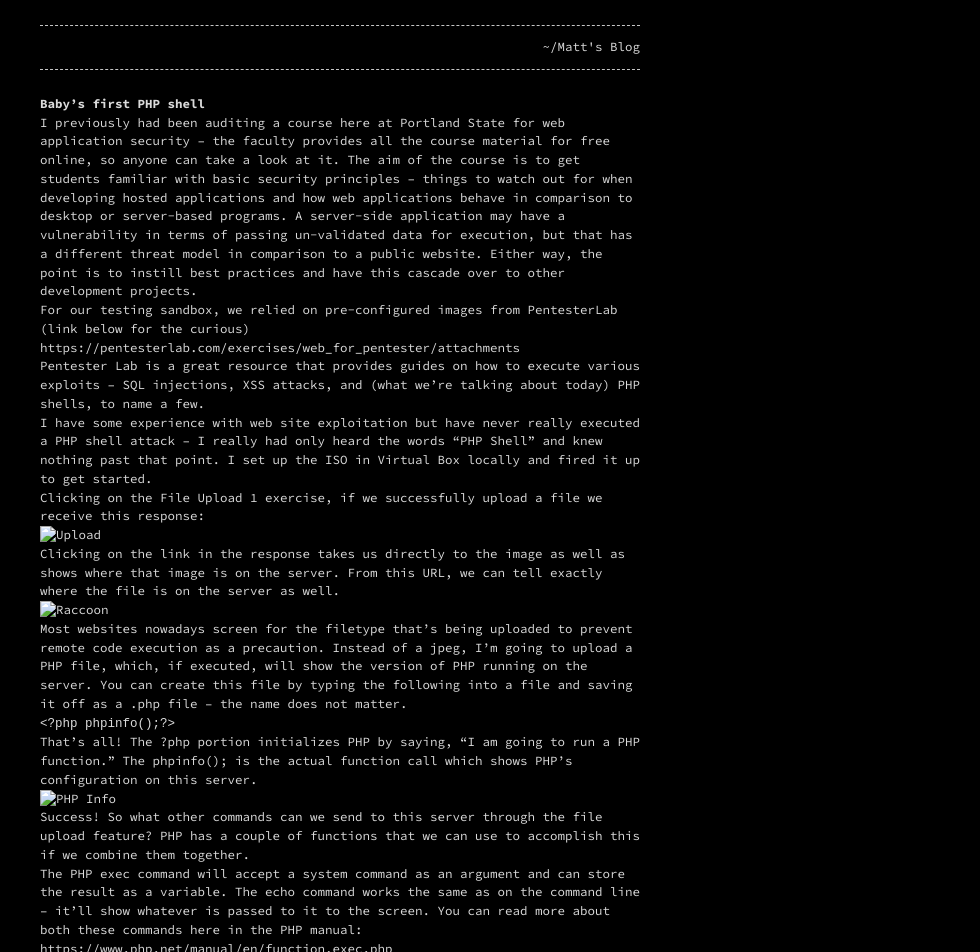
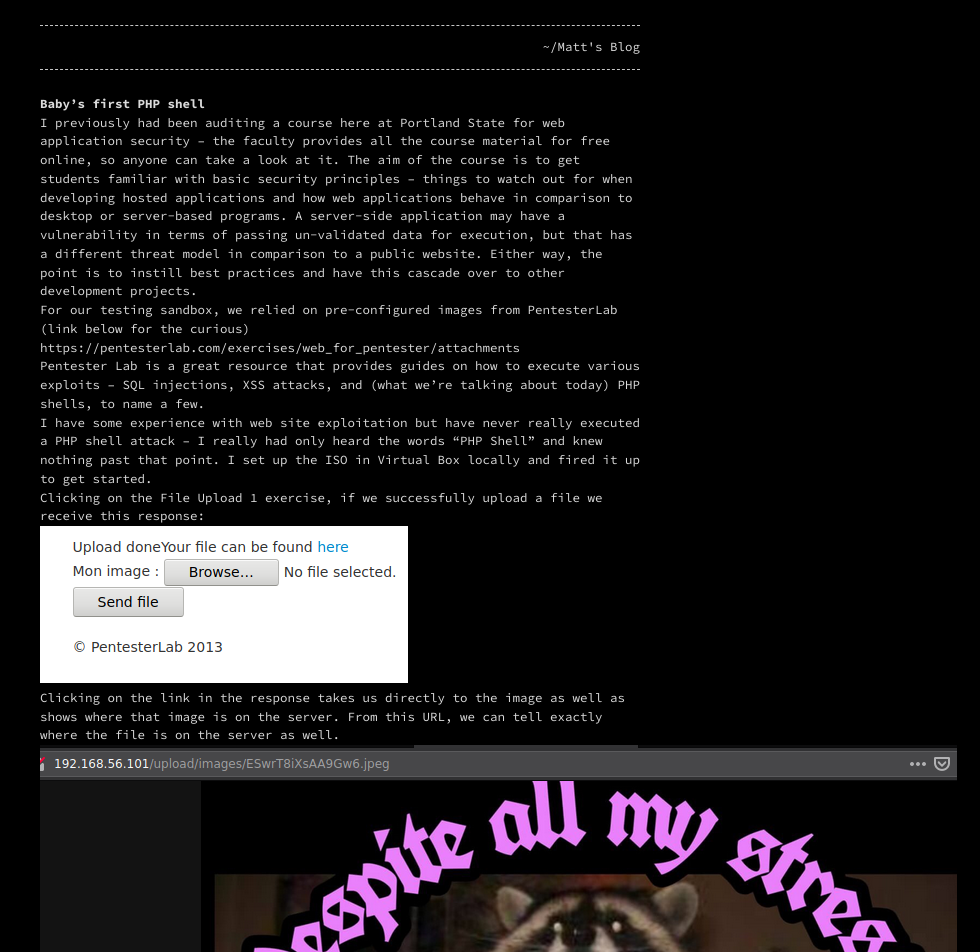
Before and after one commit to mattkduran/mattkduran.github.io, a Jekyll site: the page built from _posts/2020-03-14-phpshell.md, in a window 1280 px wide. Shown: the top 952 px of the page, without its empty margins (300-1280 px from the left). Built offline with Jekyll 4.4.1, drawn with Linux system fonts in a browser that asks for light colours; our own code applies the rules of GitHub Pages for plain Markdown files.

Commit message:
Redoing formatting

```diff
--- a/_posts/2020-03-14-phpshell.md
+++ b/_posts/2020-03-14-phpshell.md
@@ -1,44 +1,61 @@
 # Baby's first PHP shell
 I previously had been auditing a course here at Portland State for web application security -- the faculty provides all the course material for free online, so anyone can take a look at it. The aim of the course is to get students familiar with basic security principles -- things to watch out for when developing hosted applications and how web applications behave in comparison to desktop or server-based programs. A server-side application may have a vulnerability in terms of passing un-validated data for execution, but that has a different threat model in comparison to a public website. Either way, the point is to instill best practices and have this cascade over to other development projects.
+
 
 For our testing sandbox, we relied on pre-configured images from PentesterLab (link below for the curious)
 
 https://pentesterlab.com/exercises/web_for_pentester/attachments
 
+
 Pentester Lab is a great resource that provides guides on how to execute various exploits -- SQL injections, XSS attacks, and (what we're talking about today) PHP shells, to name a few.
+
 
 I have some experience with web site exploitation but have never really executed a PHP shell attack -- I really had only heard the words "PHP Shell" and knew nothing past that point. I set up the ISO in Virtual Box locally and fired it up to get started.
 
+
 Clicking on the File Upload 1 exercise, if we successfully upload a file we receive this response:
 
-![Upload](/_thumbnails/2020-03-14/1UploadProcess.png)
+
+![Upload](https://github.com/mattkduran/mattkduran.github.io/blob/master/_thumbnails/2020-03-14/1UploadProcess.png)
+
 
 Clicking on the link in the response takes us directly to the image as well as shows where that image is on the server. From this URL, we can tell exactly where the file is on the server as well.
 
-![Raccoon](/_thumbnails/2020-03-14/2UploadResult.png)
+
+![Raccoon](https://github.com/mattkduran/mattkduran.github.io/blob/master/_thumbnails/2020-03-14/2UploadResult.png)
+
 
 Most websites nowadays screen for the filetype that's being uploaded to prevent remote code execution as a precaution. Instead of a jpeg, I'm going to upload a PHP file, which, if executed, will show the version of PHP running on the server. You can create this file by typing the following into a file and saving it off as a .php file -- the name does not matter.
+
 
 `<?php phpinfo();?>`
 
 That's all! The ?php portion initializes PHP by saying, "I am going to run a PHP function." The phpinfo(); is the actual function call which shows PHP's configuration on this server.
 
-![PHP Info](/_thumbnails/2020-03-14/3phpinfo.png)
+
+![PHP Info](https://github.com/mattkduran/mattkduran.github.io/blob/master/_thumbnails/2020-03-14/3phpinfo.png)
+
 
 Success! So what other commands can we send to this server through the file upload feature? PHP has a couple of functions that we can use to accomplish this if we combine them together.
 
+
 The PHP exec command will accept a system command as an argument and can store the result as a variable. The echo command works the same as on the command line -- it'll show whatever is passed to it to the screen. You can read more about both these commands here in the PHP manual:
+
 
 https://www.php.net/manual/en/function.exec.php
 https://www.php.net/manual/en/function.echo.php
 
+
 So what if we modify that phpinfo file to list what directory we are in by executing the pwd linux command?
+
 
     <?php echo exec("pwd")?>
 
-![PWD](/_thumbnails/2020-03-14/4pwd.png)
+![PWD](https://github.com/mattkduran/mattkduran.github.io/blob/master/_thumbnails/2020-03-14/4pwd.png)
+
 
 I am a bit lazy, though, and don't want to have to upload a file every single time that I want to execute a command, so let's make an html form that passes a command to be executed by the php. I'll split this out into two files -- page.html will have all form materials and cmd.php will execute the command.
+
 
 ## page.html
     <html>
@@ -62,7 +79,7 @@
     </html>
 
 Now, when I type a command into here and submit...
-![Execute](/_thumbnails/2020-03-14/5query.png)
+![Execute](https://github.com/mattkduran/mattkduran.github.io/blob/master/_thumbnails/2020-03-14/5query.png)
 
 I get a new page with the results!
-![Result](/_thumbnails/2020-03-14/6catResult.png)
+![Result](https://github.com/mattkduran/mattkduran.github.io/blob/master/_thumbnails/2020-03-14/6catResult.png)
```
